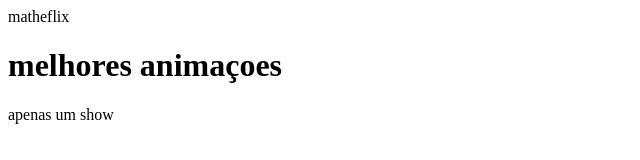
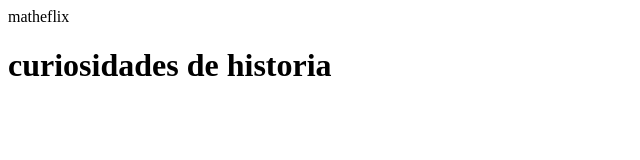
Before and after one commit to mathfabi/projeto2024, a plain HTML site: page index.html in a window 1280 px wide. Shown: the whole page, without its empty margins (0-640 px from the left). Drawn offline with Linux system fonts and the light colour scheme.

Commit message:
historia

```diff
--- a/index.html
+++ b/index.html
@@ -1,4 +1,4 @@
 <header>matheflix</header>
 
-<h1> melhores animaçoes </h1>
-<p> apenas um show </p>
+<h1> curiosidades de historia </h1>
+<p>  </p>
```
